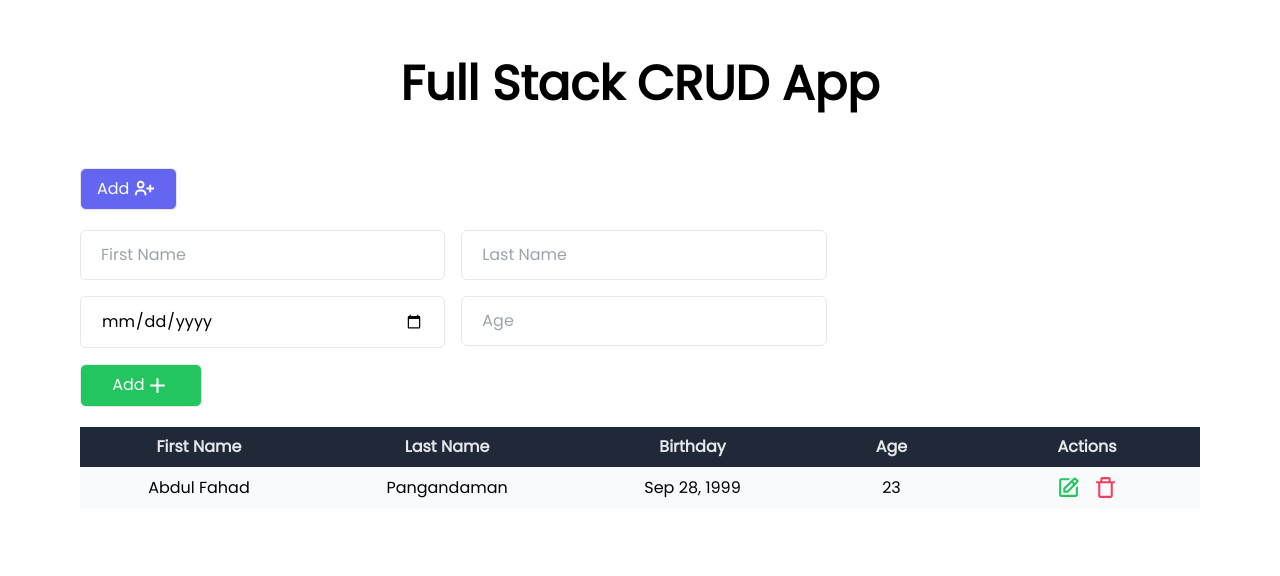
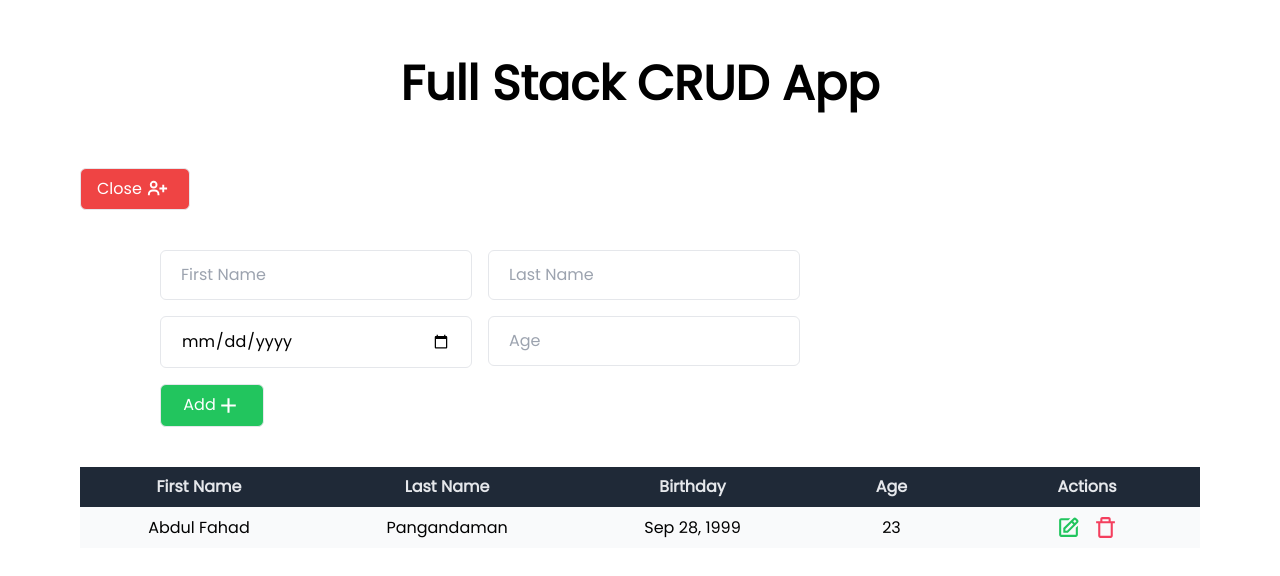
Before and after one commit to abby2727/crud-employee, a Next.js app: page / in a window 1280 px wide. Both pictures are taken after a click on the button "Add". Shown: the top 576 px of the page. Built offline with nearby package versions, Linux system fonts and the light colour scheme.

Commit message:
Toggle Form

```diff
--- /dev/null
+++ b/components/AddUserForm.js
@@ -0,0 +1,47 @@
+import { useReducer } from "react"
+import { BiPlus } from 'react-icons/bi'
+import Error from "./Error"
+import Success from "./Success"
+
+const formReducer = (state, event) => {
+    return {
+        ...state,
+        [event.target.name]: event.target.value
+    }
+}
+
+const AddUserForm = () => {
+    const [formData, setFormData] = useReducer(formReducer, {})
+
+    const handleSubmit = (e) => {
+        e.preventDefault();
+
+        if (Object.keys(formData).length == 0) return console.log("Don't have Form Data");
+        console.log(formData)
+    }
+
+    if (Object.keys(formData).length > 0) return <Success message={"Added succesfully!"} />
+
+    return (
+        <form className="grid lg:grid-cols-2 w-4/6 gap-4" onSubmit={handleSubmit}>
+            <div className="input-type">
+                <input type="text" name="firstname" onChange={setFormData} className="border w-full px-5 py-3 focus:outline-none rounded-md" placeholder="First Name" />
+            </div>
+            <div className="input-type">
+                <input type="text" name="lastname" onChange={setFormData} className="border w-full px-5 py-3 focus:outline-none rounded-md" placeholder="Last Name" />
+            </div>
+            <div className="input-type">
+                <input type="date" name="birthday" onChange={setFormData} className="border w-full px-5 py-3 focus:outline-none rounded-md" placeholder="Birthday" />
+            </div>
+            <div className="input-type">
+                <input type="text" name="age" onChange={setFormData} className="border w-full px-5 py-3 focus:outline-none rounded-md" placeholder="Age" />
+            </div>
+            <button
+                className="flex justify-center text-md w-2/6 bg-green-500 text-white px-4 py-2 border rounded-md hover:bg-gray-50 hover:border-green-500 hover:text-green-500">
+                Add <span><BiPlus size={25} /></span>
+            </button>
+        </form>
+    )
+}
+
+export default AddUserForm
--- a/components/Form.js
+++ b/components/Form.js
@@ -1,47 +1,12 @@
-import { useReducer } from "react"
-import { BiPlus } from 'react-icons/bi'
-import Error from "./Error"
-import Success from "./Success"
+import AddUserForm from "./AddUserForm";
+import UpdateUserForm from "./UpdateUserForm";
 
-const formReducer = (state, event) => {
-    return {
-        ...state,
-        [event.target.name]: event.target.value
-    }
-}
-
-const Form = () => {
-    const [formData, setFormData] = useReducer(formReducer, {})
-
-    const handleSubmit = (e) => {
-        e.preventDefault();
-
-        if (Object.keys(formData).length == 0) return console.log("Don't have Form Data");
-        console.log(formData)
-    }
-
-    if (Object.keys(formData).length > 0) return <Success message={"Added succesfully!"} />
+export default function Form() {
+    const flag = true;
 
     return (
-        <form className="grid lg:grid-cols-2 w-4/6 gap-4" onSubmit={handleSubmit}>
-            <div className="input-type">
-                <input type="text" name="firstname" onChange={setFormData} className="border w-full px-5 py-3 focus:outline-none rounded-md" placeholder="First Name" />
-            </div>
-            <div className="input-type">
-                <input type="text" name="lastname" onChange={setFormData} className="border w-full px-5 py-3 focus:outline-none rounded-md" placeholder="Last Name" />
-            </div>
-            <div className="input-type">
-                <input type="date" name="birthday" onChange={setFormData} className="border w-full px-5 py-3 focus:outline-none rounded-md" placeholder="Birthday" />
-            </div>
-            <div className="input-type">
-                <input type="text" name="age" onChange={setFormData} className="border w-full px-5 py-3 focus:outline-none rounded-md" placeholder="Age" />
-            </div>
-            <button
-                className="flex justify-center text-md w-2/6 bg-green-500 text-white px-4 py-2 border rounded-md hover:bg-gray-50 hover:border-green-500 hover:text-green-500">
-                Add <span><BiPlus size={25} /></span>
-            </button>
-        </form>
+        <div className="container mx-auto py-5">
+            {flag ? <AddUserForm /> : <UpdateUserForm />}
+        </div>
     )
 }
-
-export default Form
--- /dev/null
+++ b/components/UpdateUserForm.js
@@ -0,0 +1,47 @@
+import { useReducer } from "react"
+import { BiPlus } from 'react-icons/bi'
+import Error from "./Error"
+import Success from "./Success"
+
+const formReducer = (state, event) => {
+    return {
+        ...state,
+        [event.target.name]: event.target.value
+    }
+}
+
+const UpdateUserForm = () => {
+    const [formData, setFormData] = useReducer(formReducer, {})
+
+    const handleSubmit = (e) => {
+        e.preventDefault();
+
+        if (Object.keys(formData).length == 0) return console.log("Don't have Form Data");
+        console.log(formData)
+    }
+
+    if (Object.keys(formData).length > 0) return <Success message={"Added succesfully!"} />
+
+    return (
+        <form className="grid lg:grid-cols-2 w-4/6 gap-4" onSubmit={handleSubmit}>
+            <div className="input-type">
+                <input type="text" name="firstname" onChange={setFormData} className="border w-full px-5 py-3 focus:outline-none rounded-md" placeholder="First Name" />
+            </div>
+            <div className="input-type">
+                <input type="text" name="lastname" onChange={setFormData} className="border w-full px-5 py-3 focus:outline-none rounded-md" placeholder="Last Name" />
+            </div>
+            <div className="input-type">
+                <input type="date" name="birthday" onChange={setFormData} className="border w-full px-5 py-3 focus:outline-none rounded-md" placeholder="Birthday" />
+            </div>
+            <div className="input-type">
+                <input type="text" name="age" onChange={setFormData} className="border w-full px-5 py-3 focus:outline-none rounded-md" placeholder="Age" />
+            </div>
+            <button
+                className="flex justify-center text-md w-2/6 bg-green-500 text-white px-4 py-2 border rounded-md hover:bg-gray-50 hover:border-green-500 hover:text-green-500">
+                Add <span><BiPlus size={25} /></span>
+            </button>
+        </form>
+    )
+}
+
+export default UpdateUserForm
--- a/pages/index.js
+++ b/pages/index.js
@@ -1,9 +1,17 @@
 import Head from "next/head";
+import { useState } from "react";
 import { BiUserPlus } from "react-icons/bi";
 import Form from "../components/Form";
 import Table from "../components/Table";
 
 export default function Home() {
+  const [visible, setVisible] = useState(false);
+
+  const buttonClass = () => {
+    let classes = 'flex text-white px-4 py-2 border rounded-md hover:bg-grary-50 hover:border-indigo-500 hover:text-gray-800 ';
+    return classes += (visible) ? 'bg-red-500' : 'bg-indigo-500';
+  }
+
   return (
     <section>
       <Head>
@@ -17,14 +25,16 @@ export default function Home() {
 
         <div className="container mx-auto flex justify-between py-5">
           <div className="left flex gap-3">
-            <button className='flex bg-indigo-500 text-white px-4 py-2 border rounded-md hover:bg-grary-50 hover:border-indigo-500 hover:text-gray-800'>
-              Add <span className='px-1'><BiUserPlus size={23} /></span>
+            <button
+              onClick={() => setVisible(!visible)}
+              className={buttonClass()}>
+              {visible ? "Close" : "Add"} <span className='px-1'><BiUserPlus size={23} /></span>
             </button>
           </div>
         </div>
 
         <div className="container mx-auto">
-          <Form />
+          {visible && <Form />}
         </div>
 
         <div className="container mx-auto mt-5 md:my-5">
```
